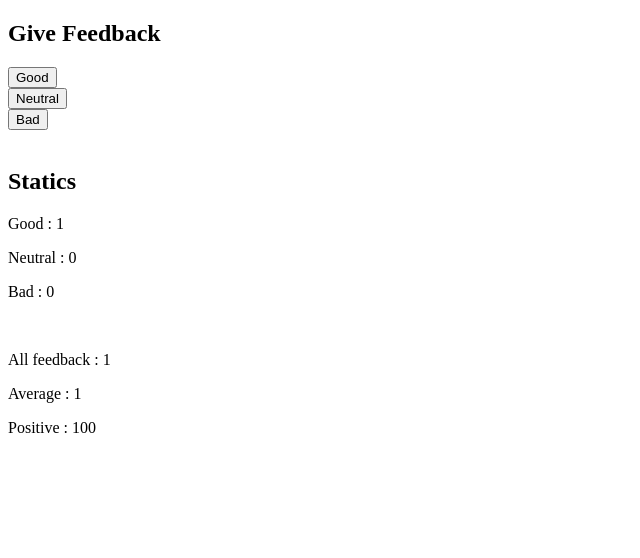
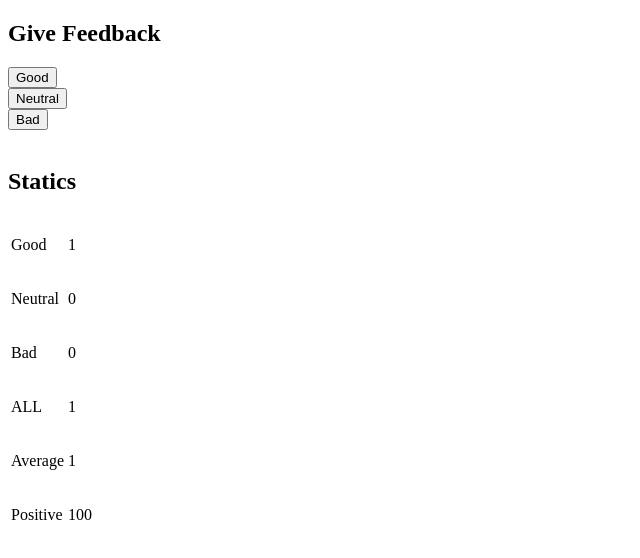
Before and after one commit to BeatrizMarGar/FullStackOpen_BMG, a React (Vite) app in the folder part1/REACT_PART_2/: page / in a window 1280 px wide. Both pictures are taken after a click on the button "Good". Shown: the top 558 px of the page, without its empty margins (0-640 px from the left). Built offline with nearby package versions, Linux system fonts and the light colour scheme.

Commit message:
1.11 unicafe step 6

```diff
--- a/part1/REACT_PART_2/src/App.jsx
+++ b/part1/REACT_PART_2/src/App.jsx
@@ -11,7 +11,7 @@ const Button = (props) => {
 const StatisticLine = (props) => {
   return (
     <div>
-      <p>{props.text} : {props.statistic}</p>
+      <p>{props.statistic}</p>
     </div>
   )
 }
@@ -22,13 +22,44 @@ const Statics = (props) => {
   if (props.all){
     return (
       <div>
-        <StatisticLine text="Good" statistic={props.good} />
-        <StatisticLine text="Neutral" statistic={props.neutral} />
-        <StatisticLine text="Bad" statistic={props.bad} />
-        <br></br>
-        <StatisticLine text="All feedback" statistic={props.all} />
-        <StatisticLine text="Average" statistic={props.average} />
-        <StatisticLine text="Positive" statistic={props.positive} />
+        <table>
+          <tr>
+          </tr>
+          <tr>
+            <td>Good</td>
+            <td>
+            <StatisticLine text="Good" statistic={props.good} />
+            </td>
+          </tr>
+          <tr>
+            <td>Neutral</td>
+            <td>
+              <StatisticLine text="Neutral" statistic={props.neutral} /></td>
+          </tr>
+          <tr>
+            <td>Bad</td>
+            <td>
+              <StatisticLine text="Bad" statistic={props.bad} /></td>
+          </tr>
+          <tr>
+            <td>ALL</td>
+            <td>
+              <StatisticLine text="All feedback" statistic={props.all} />
+            </td>
+          </tr>
+          <tr>
+            <td>Average</td>
+            <td>
+              <StatisticLine text="Average" statistic={props.average} />
+            </td>
+          </tr>
+          <tr>
+            <td>Positive</td>
+            <td>
+              <StatisticLine text="Positive" statistic={props.positive} />
+            </td>
+          </tr>
+        </table>
         </div>
     )
   }
```
